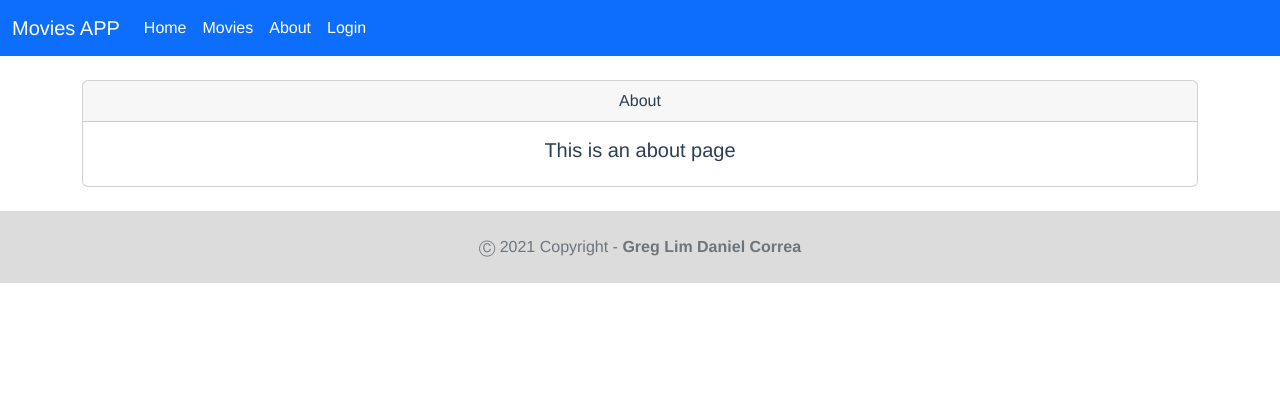
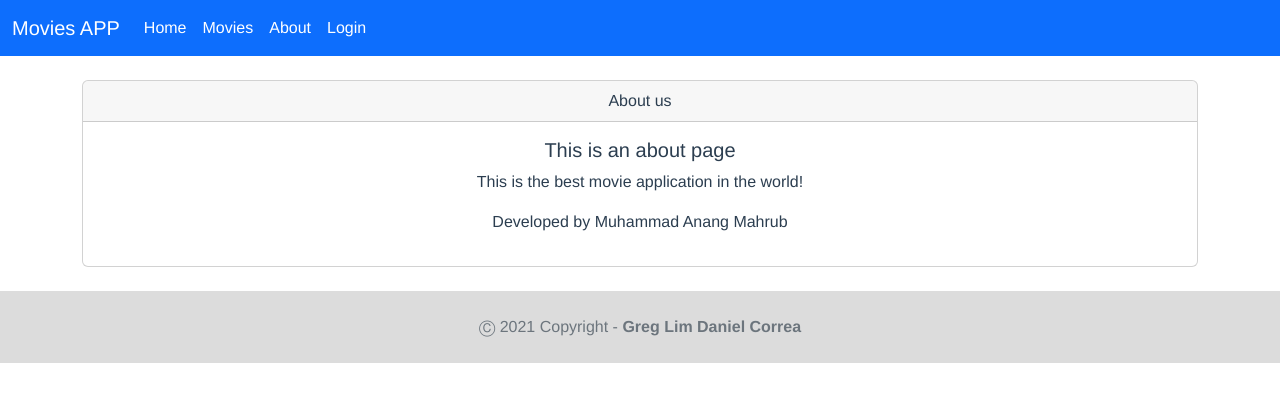
Before and after one commit to muhammadanang/movie-reviews-frontend, a Vue app: page /about in a window 1280 px wide. Shown: the top 402 px of the page. Built offline with nearby package versions, Linux system fonts and the light colour scheme.

Commit message:
define new routes

```diff
--- a/src/App.vue
+++ b/src/App.vue
@@ -36,8 +36,8 @@
 
 <script>
 export default {
-  name: 'App'
-}
+  name: 'App',
+};
 </script>
 
 <style>
--- a/src/router/index.js
+++ b/src/router/index.js
@@ -1,5 +1,8 @@
 import { createRouter, createWebHistory } from 'vue-router';
 import HomeView from '../views/HomeView.vue';
+import AboutView from '../views/AboutView.vue';
+import Movies from '../views/Movies.vue';
+import Login from '../views/Login.vue';
 
 const routes = [
   {
@@ -13,7 +16,17 @@
     // route level code-splitting
     // this generates a separate chunk (about.[hash].js) for this route
     // which is lazy-loaded when the route is visited.
-    component: () => import(/* webpackChunkName: "about" */ '../views/AboutView.vue'),
+    component: AboutView,
+  },
+  {
+    path: '/movies',
+    name: 'Movies',
+    component: Movies,
+  },
+  {
+    path: '/login',
+    name: 'Login',
+    component: Login,
   },
 ];
 
--- a/src/views/AboutView.vue
+++ b/src/views/AboutView.vue
@@ -1,10 +1,12 @@
 <template>
   <div class="card">
     <div class="card-header">
-      About
+      {{ title }}
     </div>
     <div class="card-body">
       <h5 class="card-title">This is an about page</h5>
+      <p>{{ description }}</p>
+      <p>{{ team }}</p>
     </div>
   </div>
 </template>
@@ -12,5 +14,12 @@
 <script>
 export default {
   name: 'About',
-}
+  data() {
+    return {
+      title: 'About us',
+      description: 'This is the best movie application in the world!',
+      team: 'Developed by Muhammad Anang Mahrub',
+    };
+  },
+};
 </script>
--- a/src/views/Login.vue
+++ b/src/views/Login.vue
@@ -11,6 +11,6 @@
 
 <script>
 export default {
-    name: 'Login',
-}
+  name: 'Login',
+};
 </script>
--- a/src/views/Movies.vue
+++ b/src/views/Movies.vue
@@ -11,6 +11,6 @@
 
 <script>
 export default {
-    name: 'Movies',
-}
+  name: 'Movies',
+};
 </script>
```
